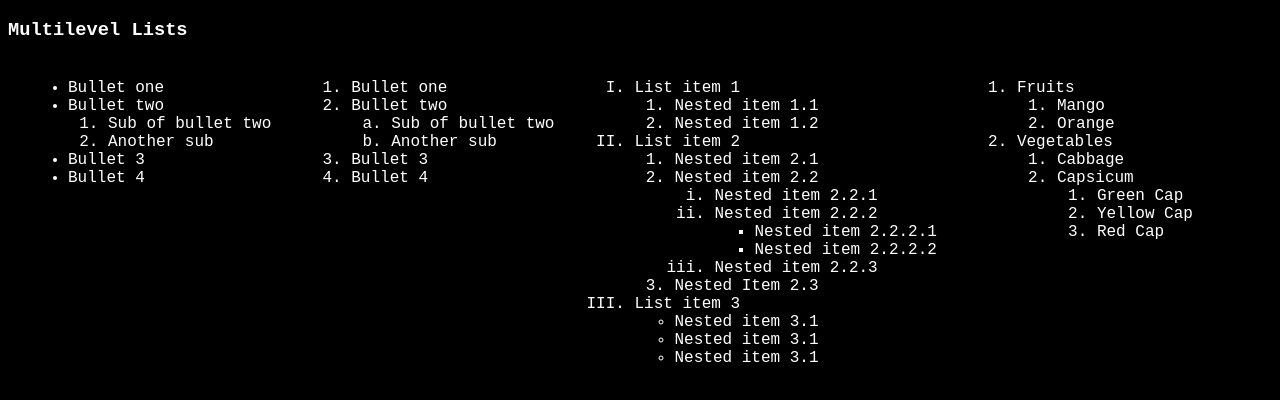
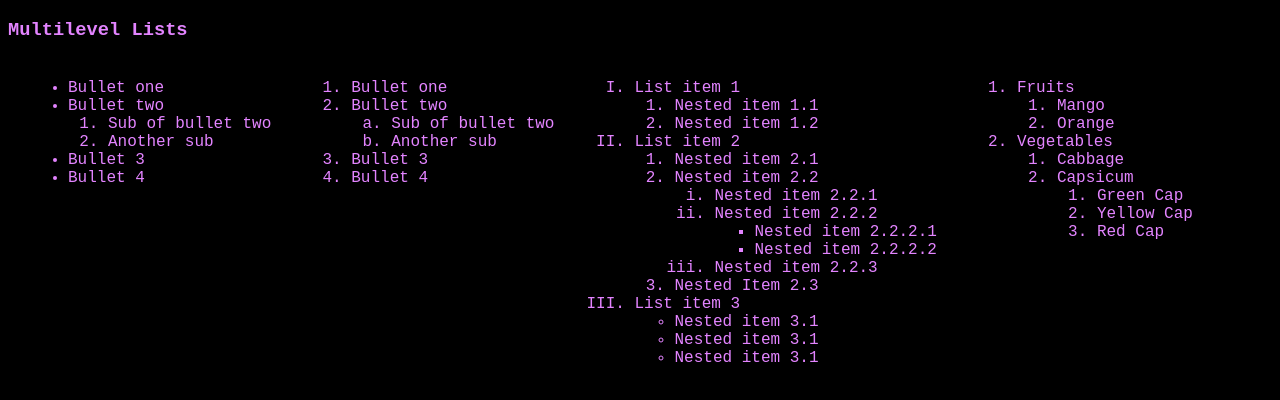
Before and after one commit to saiteja1290/IWT_School, a plain HTML site: page lists.html in a window 1280 px wide. Drawn offline with Linux system fonts and the light colour scheme.

Commit message:
Update lists.css

```diff
--- a/lists.css
+++ b/lists.css
@@ -1,6 +1,6 @@
 *{
     font-family: 'Courier New', Courier, monospace;
-    color: rgb(255, 255, 255);
+    color: #E384FF;
     background-color: rgb(0, 0, 0);
 }
 .yes{
```
